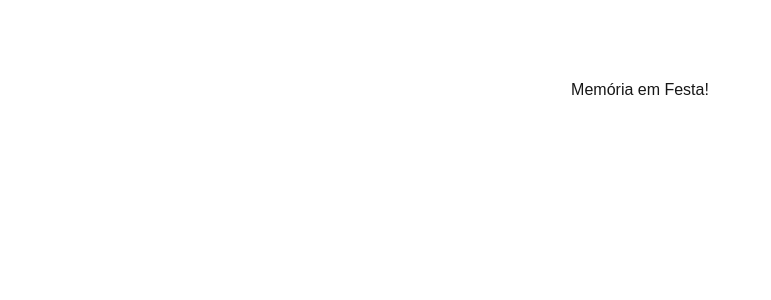
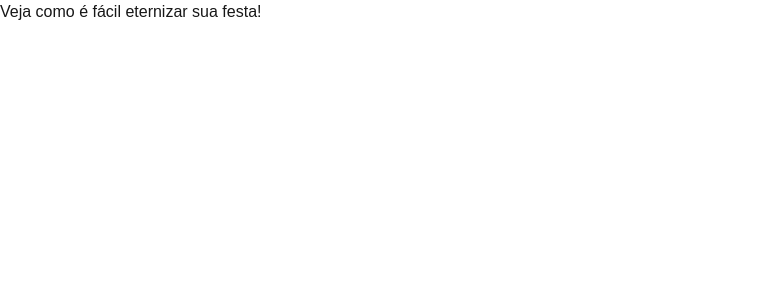
Before and after one commit to kelvincharlesdev/memorias-em-festa, a Next.js app: page / in a window 1280 px wide. Shown: the top 300 px of the page, without its empty margins (0-771 px from the left). Built offline with nearby package versions, Linux system fonts and the light colour scheme.

Commit message:
feat: add models the components, containers and contents

```diff
--- a/src/app/page.tsx
+++ b/src/app/page.tsx
@@ -1,7 +1,7 @@
 export default function Home() {
   return (
-    <div className="grid min-h-screen grid-rows-[20px_1fr_20px] items-center justify-items-center gap-16 p-8 pb-20 font-[family-name:var(--font-geist-sans)] sm:p-20">
-      <h1>Memória em Festa!</h1>
+    <div>
+      <h1>Veja como é fácil eternizar sua festa!</h1>
     </div>
   );
 }
--- /dev/null
+++ b/src/components/ModelExample/ModelExample.tsx
@@ -0,0 +1,3 @@
+export const ModelExample = () => {
+  return <div>Model Component</div>;
+};
--- /dev/null
+++ b/src/components/ModelExample/index.ts
@@ -0,0 +1 @@
+export * from './ModelExample';
--- /dev/null
+++ b/src/containers/ModelExample/ModelExample.tsx
@@ -0,0 +1,3 @@
+export const ModelExample = () => {
+  return <div>Model Container</div>;
+};
--- /dev/null
+++ b/src/containers/ModelExample/index.ts
@@ -0,0 +1 @@
+export * from './ModelExample';
--- /dev/null
+++ b/src/content/home/index.ts
@@ -0,0 +1 @@
+export * from './sections';
--- /dev/null
+++ b/src/content/home/sections/ModelExample/ModelExample.tsx
@@ -0,0 +1,3 @@
+export const ModelExample = () => {
+  return <div>Model Content</div>;
+};
--- /dev/null
+++ b/src/content/home/sections/ModelExample/index.ts
@@ -0,0 +1 @@
+export * from './ModelExample';
--- /dev/null
+++ b/src/content/home/sections/index.ts
@@ -0,0 +1 @@
+export * from './ModelExample';
```
